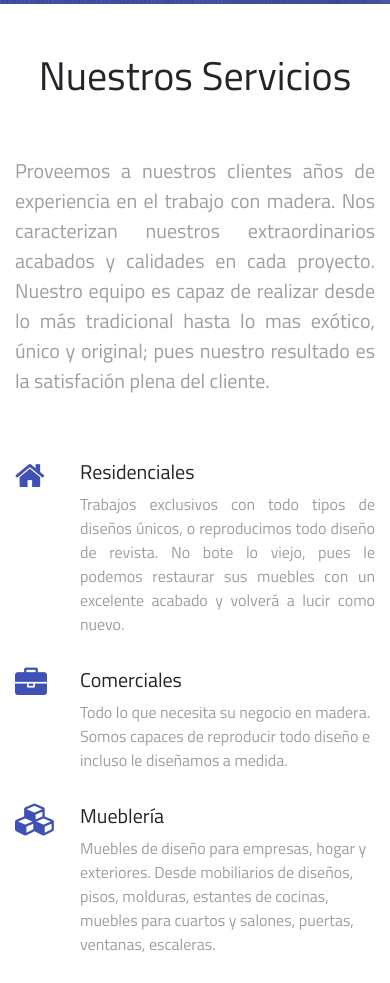
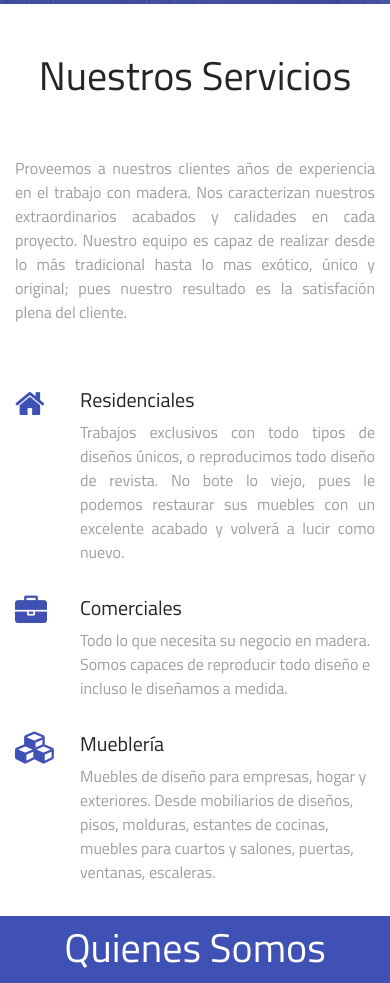
Before and after one commit to guill3tech/glopcarpentry, a plain HTML site: page index.html in a window 390 px wide. Shown: the part 1096-2079 px from the top of the page. Drawn offline with nearby package versions, Linux system fonts and the light colour scheme.

Commit message:
ocultar img serv,fontsize nosotros section

```diff
--- a/css/style.css
+++ b/css/style.css
@@ -70,6 +70,9 @@ header,
     .mt-5 {
         margin-top: -4rem!important;
     }
+    .lead {
+        font-size: 1rem!important;
+    }
 }
 
 
```
